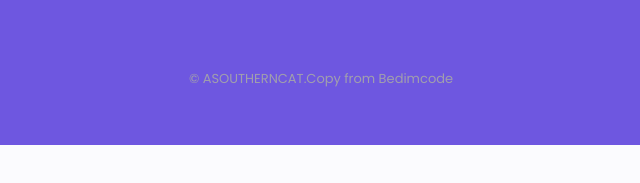
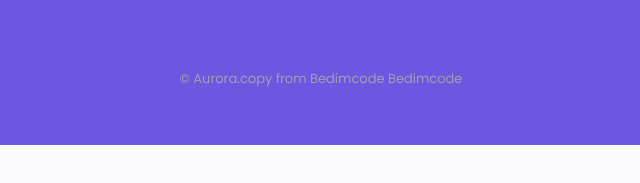
Before and after one commit to TG-Aurora/TG-Aurora.github.io, a plain HTML site: page index.html in a window 1280 px wide. Shown: the part 3728-3911 px from the top of the page, 319-959 px from the left. Drawn offline with nearby package versions, Linux system fonts and the light colour scheme; a script that the page names is missing.

Commit message:
Update index.html

```diff
--- a/index.html
+++ b/index.html
@@ -699,7 +699,7 @@
         </div>
 
         <p class="footer__copy">
-          &#169; ASOUTHERNCAT.Copy from
+          &#169; Aurora.copy from Bedimcode
           <a
             class="footer__copy"
             href="https://www.youtube.com/c/Bedimcode"
```
